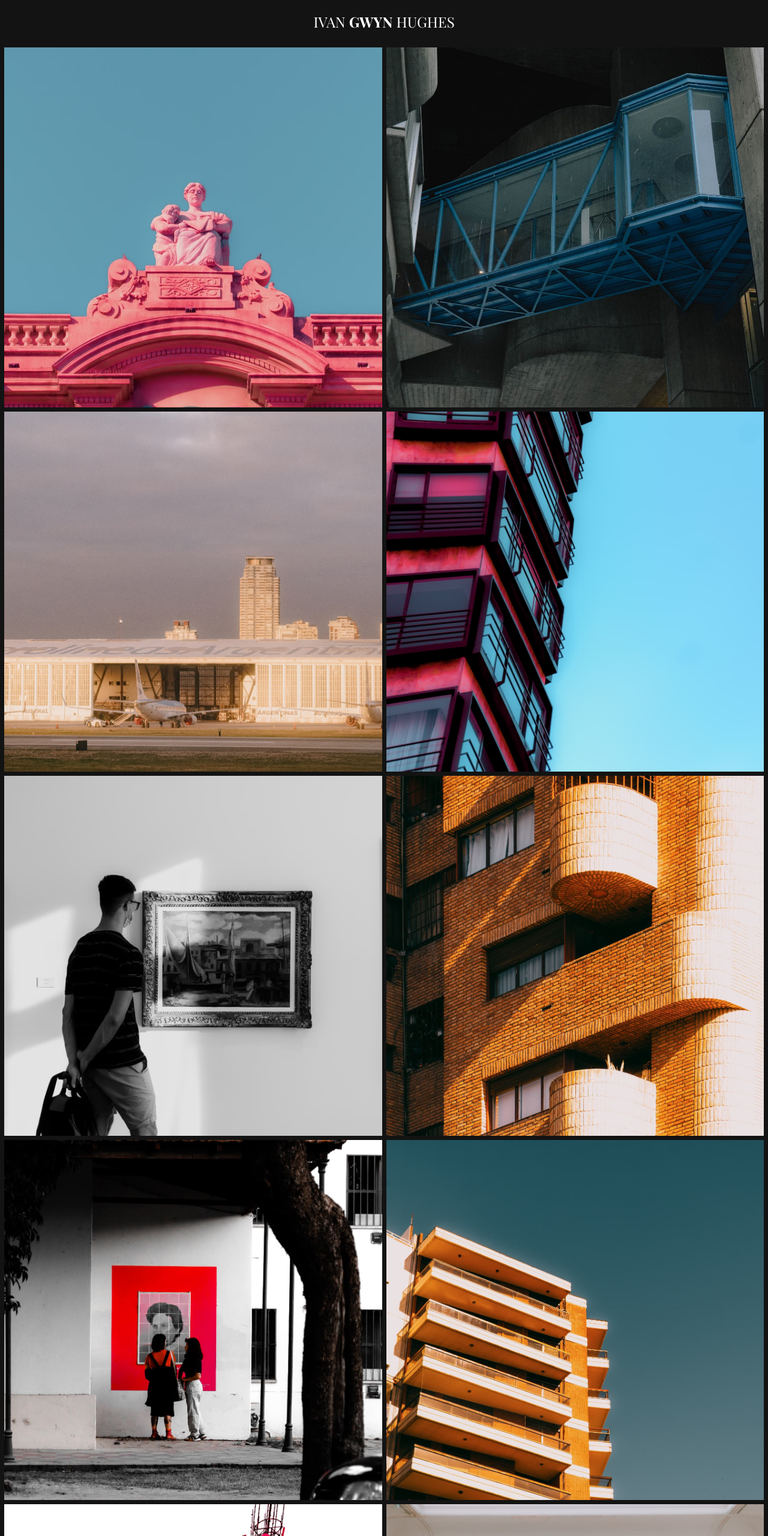
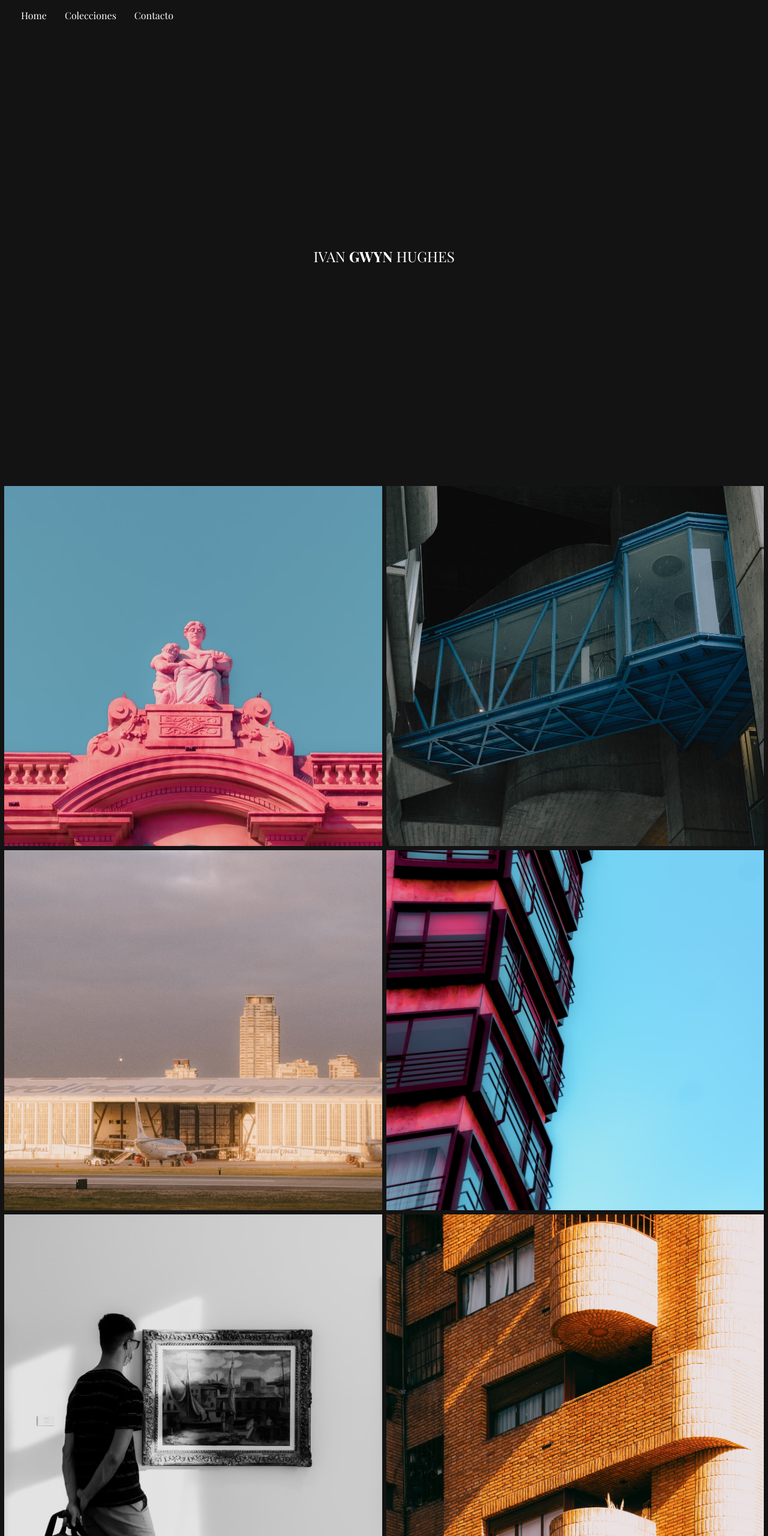
Before and after one commit to akagwyn/Photography-Porfolio, a plain HTML site: page index.html in a window 1280 px wide. Shown: the top 2560 px of the page at 60% size. Drawn offline with nearby package versions, Linux system fonts and the light colour scheme.

Commit message:
added nav

```diff
--- a/_media.scss
+++ b/_media.scss
@@ -1,30 +1,49 @@
 @media (min-width: 768px) {
 
-
     .gridPhotos {
-
         --row-height:60rem;
     }
 
+    img:hover {
+        transition: .5s;
+        opacity: 60%;
+        transform: scale(1.02);
+    }
 
+    nav {
+
+        padding: 0 2rem 0 2rem;
+        display: flex;
+        justify-content: flex-start;
+        color: white;
+        font-size: 2vh;
+        position: sticky;
+        top: 0;
+
+        .navItem {
+            width: auto;
+        }
+    }
 
 }
+
 @media (min-width: 1440px) {
     .gridPhotos {
         margin: 0 10rem 0 10rem;
         --num-cols: 4;
-        --row-height:60rem;
+        --row-height:auto;
+        overflow: hidden;
     }
 
-    .itemTwoColumn {
+    .twoColumn {
         grid-column: span 2;
     }
 
-    .itemThreeRow {
+    .threeRow {
         grid-row: span 3;
     }
 
-    .itemTwoRow {
+    .twoRow {
          grid-row: span 2;
     }
 
--- /dev/null
+++ b/app.js
@@ -0,0 +1,14 @@
+
+window.onscroll = function() {myFunction()};
+
+var header = document.getElementById("myHeader")
+
+var sticky = header.offsetTop;
+
+function myFunction() {
+    if (window.pageYOffset > sticky) {
+      header.classList.add("sticky");
+    } else {
+      header.classList.remove("sticky");
+    }
+  }
--- a/index.html
+++ b/index.html
@@ -5,34 +5,78 @@
     <meta http-equiv="X-UA-Compatible" content="IE=edge">
     <meta name="viewport" content="width=device-width, initial-scale=1.0">
     <link rel="stylesheet" href="/css/style.css">
+    <link rel="stylesheet" href="css/imagehover.min.css">
     <link rel="preconnect" href="https://fonts.googleapis.com">
     <link rel="preconnect" href="https://fonts.gstatic.com" crossorigin>
     <link href="https://fonts.googleapis.com/css2?family=Playfair+Display:wght@400;500;700;900&display=swap" rel="stylesheet">
     <title>Gwyn</title>
 </head>
+
 <body>
-    <header class="">
-        <div class="title">IVAN <b>GWYN</b> HUGHES</div>
+
+    <nav>
+        <div class="navItem">Home</div>
+        <div class="navItem">Colecciones</div>
+        <div class="navItem">Contacto</div>
+    </nav>
+
+    <header class="headerSticky">
+        <div id="myHeader" class="title">IVAN <b>GWYN</b> HUGHES</div>
     </header>
 
     <div class="gridPhotos">
-        <img class="itemTwoColumn" src="/images/rosa1.jpg" alt="">
-        <img class="item" src="/images/biblio2.jpg" alt="">
-        <img class="itemTwoRow" src="/images/aeropuertoAvion.jpg" alt="">
-        <img class="itemTwoRow" src="/images/ediRed.jpg" alt="">
-        <img class="itemTwoRow itemTwoColumn" src="/images/majko.jpg" alt="">
-        <img class="item" src="/images/edi5.jpg" alt="">
-        <img class="item" src="/images/plano3.jpg" alt="">
-        <img class="item" src="/images/edi1.jpg" alt="">
-        <img class="itemTwoColumn itemThreeRow" src="/images/ediRedPunta.jpg" alt="">
-        <img class="itemTwoRow itemTwoColumn" src="/images/museo5.jpg" alt="">
-        <img class="itemTwoRow" src="/images/fasoAbajo.jpg" alt="">
-        <img class="item" src="/images/edi3.jpg" alt="">
-        <img class="itemTwoColumn itemThreeRow" src="/images/cbaAereo.jpg" alt="">
-        <img class="item" src="/images/playa2.jpg" alt="">
-        <img class="item" src="/images/edi6.jpg" alt="">
-        <img class="item" src="/images/playa1.jpg" alt="">
+        <div class="item twoColumn" >
+            <img src="/images/rosa1.jpg" alt="Pink World">
+
+        </div>
+        <div class="item">
+            <img src="/images/biblio2.jpg" alt="Steel and Concrete">
+        </div>
+        <div class="item twoRow">
+            <img src="/images/aeropuertoAvion.jpg" alt="Glow">
+        </div>
+        <div class="item twoRow">
+            <img src="/images/ediRed.jpg" alt="Experimentalish">
+        </div>
+        <div class="item twoRow twoColumn">
+            <img src="/images/majko.jpg" alt="Black and White">
+        </div>
+        <div class="item">
+            <img src="/images/edi5.jpg" alt="Glow">
+        </div>
+        <div class="item">
+            <img src="/images/plano3.jpg" alt="Black and White">
+        </div>
+        <div class="item twoRow twoColumn">
+            <img src="/images/museo5.jpg" alt="Glow">
+        </div>
+        <div class="item">
+            <img src="/images/edi1.jpg" alt="">
+        </div>
+        <div class="item twoRow">
+            <img src="/images/fasoAbajo.jpg" alt="">
+        </div>
+        <div class="item">
+            <img src="/images/edi3.jpg" alt="">
+        </div>
+        <div class="item">
+            <img src="/images/edi6.jpg" alt="">
+        </div>
+        <div class="item twoColumn threeRow">
+            <img src="/images/ediRedPunta.jpg" alt="">
+        </div>
+        <div class="item twoColumn threeRow">
+            <img src="/images/cbaAereo.jpg" alt="">
+        </div>
+        <div class="item">
+            <img src="/images/playa2.jpg" alt="">
+        </div>
+        <div class="item">
+            <img src="/images/playa1.jpg" alt="">
+        </div>
 
     </div>
+
+    <script src="/app.js"></script>
 </body>
 </html>
--- a/style.scss
+++ b/style.scss
@@ -1,3 +1,4 @@
+
 
 * {
     box-sizing: border-box;
@@ -12,21 +13,41 @@ html {
 
 body {
     background-color: #131313;
-    height: 100%;
+    font-family:'Playfair Display';
+
+
+}
+
+nav {
+    background-color:#131313;
+    text-align: center;
+    width: 100vw;
+    display: flex;
+    justify-content: space-around;
+    color: white;
+    font-size: 2vh;
+    position: fixed;
+    top: 0;
+
+}
+
+.navItem {
+    text-align: center;
+    width: 22vw;
+    margin: 1.5rem;
 
 }
 
 header {
-    background-color: #131313;
-    font-size: 3vh;
-    padding: 2rem 0 2rem 0;
-    position: sticky;
+    text-align: center;
+    margin:45vh  10vw ;
+
 
 
     .title {
+        font-size: 3vh;
         color: #ffffff;
         text-align: center;
-        font-family:'Playfair Display';
         font-weight: 400;
         margin: auto;
 
@@ -34,10 +55,11 @@ header {
             font-weight: 700;
         }
     }
+
 }
 
 
-.gridPhotos {
+.gridPhotos{
 
     --gap: .7rem;
     --num-cols: 2;
@@ -48,24 +70,25 @@ header {
     grid-template-columns: repeat(var(--num-cols), 1fr);
     grid-auto-rows: var(--row-height);
     gap: var(--gap);
+    overflow: hidden;
+
 }
 
-.gridPhotos > img {
+.item {
+    display: flex;
+
+    margin: 0;
+    padding: 0;
+    overflow: hidden;
+}
+img {
+    display: block;
     width: 100%;
     height: 100%;
     object-fit: cover;
+    overflow: hidden;
 
 }
 
-
-
-
-
-
-
-
-
-
-
-
 @import "media";
+@import "txt";
```
Also changed, not shown: _txt.scss (added), css/style.css, 1 other file.
